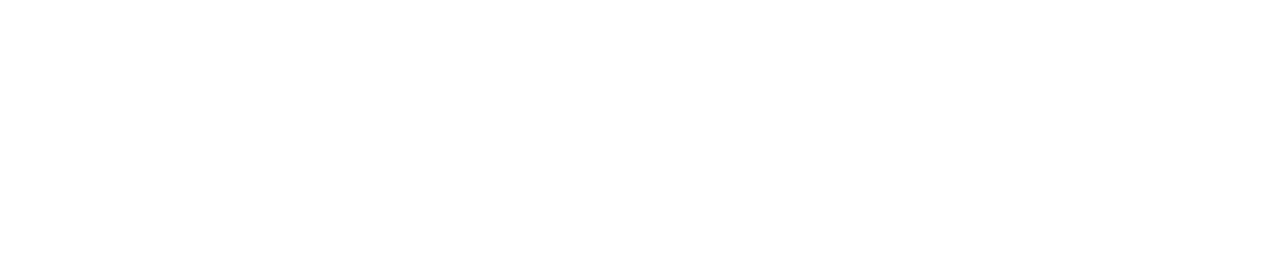
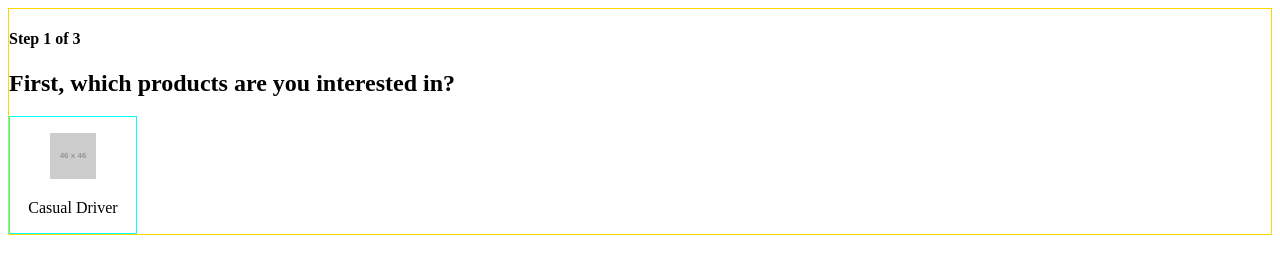
Before and after one commit to johnLitoBardinas/form-wizard, a plain HTML site: page index.html in a window 1280 px wide. Drawn offline with nearby package versions, Linux system fonts and the light colour scheme; placeholder pictures from the web are drawn by us.

Commit message:
Skeleton implementatio of the checkbox form

```diff
--- a/index.html
+++ b/index.html
@@ -7,8 +7,54 @@
     <title>
         Testing
     </title>
+
+    <style>
+        .chk {
+            border: thin solid red;
+        }
+        .d-none {
+            display: none;
+        }
+        .d-100 {
+            height: 100%;
+            width: 100%;
+        }
+
+        .d-inline-block {
+            display: inline-block;
+        }
+
+        .choices {
+            border: thin solid gold;
+        }
+
+        .choices__item {
+            border: thin solid cyan;
+            cursor: pointer;
+        }
+
+        .content-wrapper {
+            text-align: center;
+        }
+    </style>
 </head>
 <body>
 
+    <div class="choices">
+        <h4>Step 1 of 3</h4>
+        <h2>First, which products are you interested in?</h2>
+        <label for="casual-driver" class="chk d-inline-block choices__item">
+            <input type="checkbox" name="casual-driver" value="Casual Driver" class="d-none">
+            <div class="content-wrapper">
+                <figure>
+                    <img src="https://via.placeholder.com/46x46" alt="Casual Driver">
+                </figure>
+                <p>Casual Driver</p>
+            </div>
+        </label>
+    </div>
+
+
+    <script src="https://code.jquery.com/jquery-3.6.0.min.js" integrity="sha256-/xUj+3OJU5yExlq6GSYGSHk7tPXikynS7ogEvDej/m4=" crossorigin="anonymous"></script>
 </body>
 </html>
```
Also changed, not shown: test2.html (added, +23 -0 lines).
